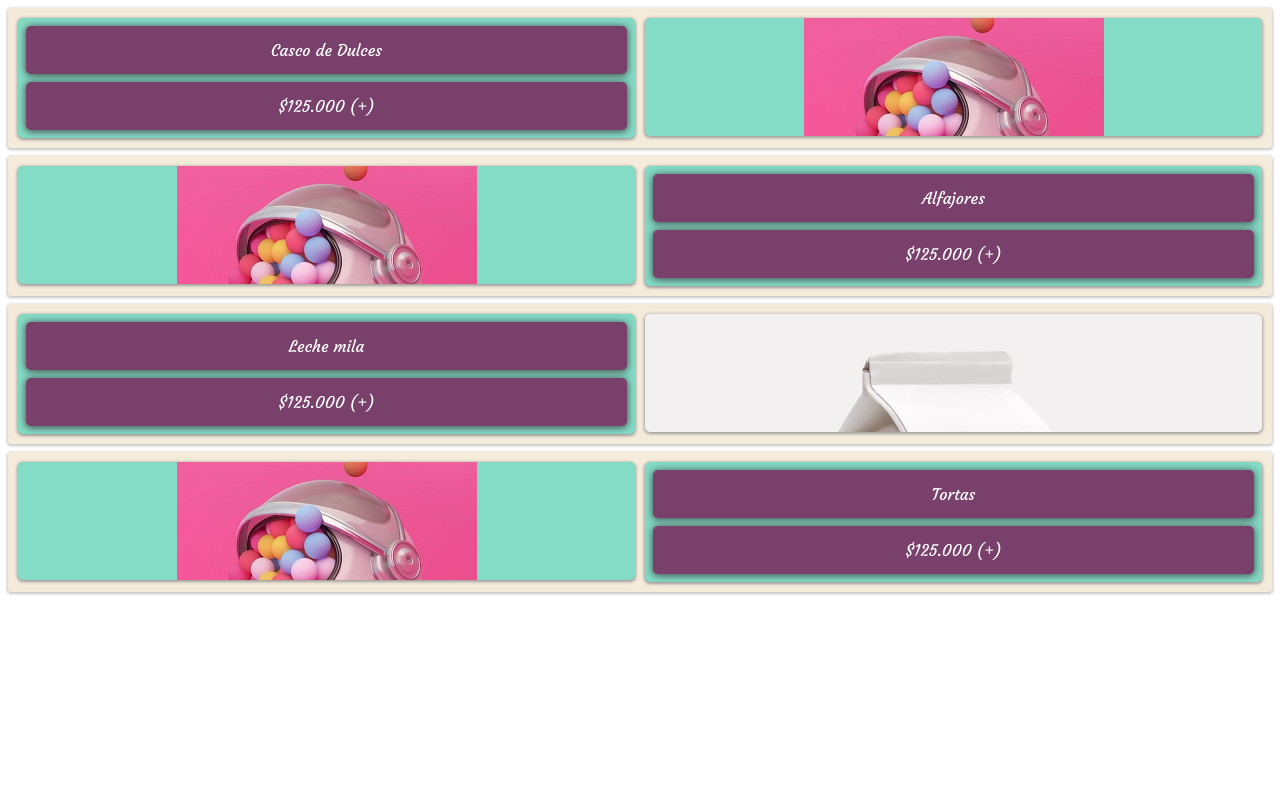
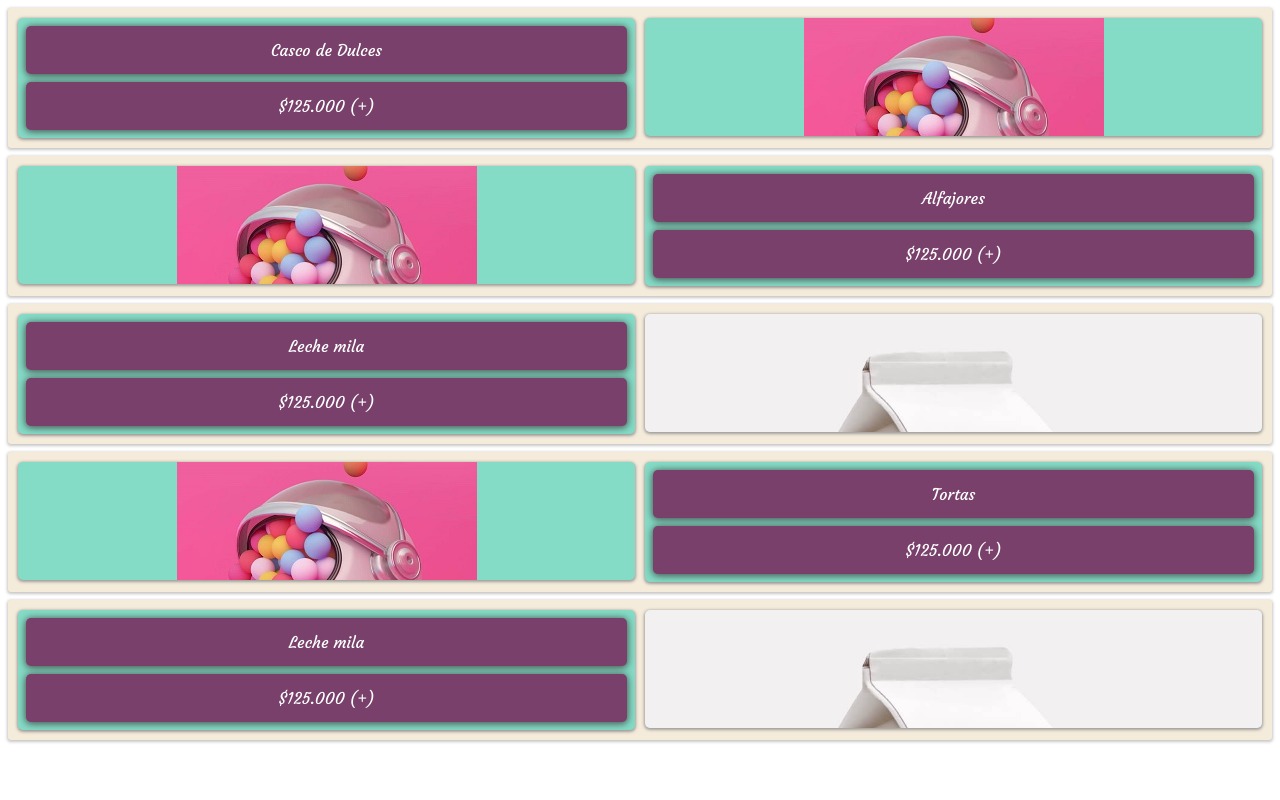
Before and after one commit to adrianrgs/mi-portafolio, a plain HTML site: page practicas/2/index.html in a window 1280 px wide. Drawn offline with Linux system fonts and the light colour scheme.

Commit message:
nueva fila practica 2

```diff
--- a/practicas/2/index.html
+++ b/practicas/2/index.html
@@ -124,5 +124,20 @@
 
                 </div>
 
+                <div class="container">
+
+                        <div class="item item1">
+                            <div class="item nested">Leche mila</div>
+                            <div class="item nested">$125.000 (+)</div>
+                        </div>
+
+                        <div class="item item2">
+                            <img src="/portfolio/004.jpg" alt="hello">
+                        </div>
+
+                    </div>
+
+
+
 </body>
 </html>
```
